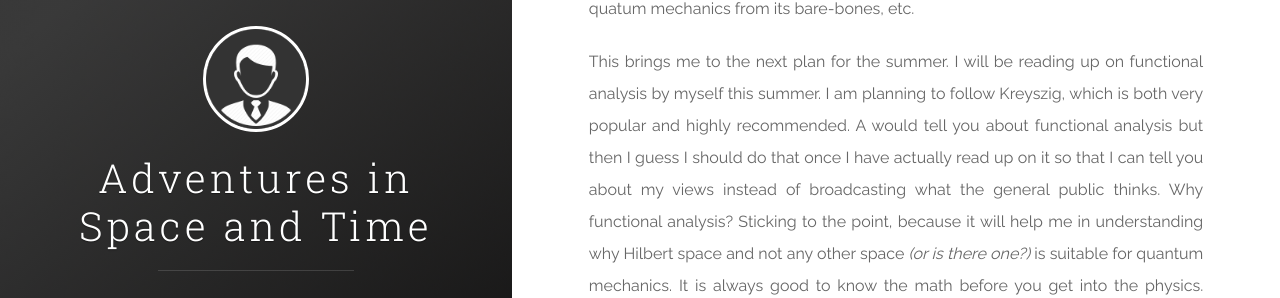
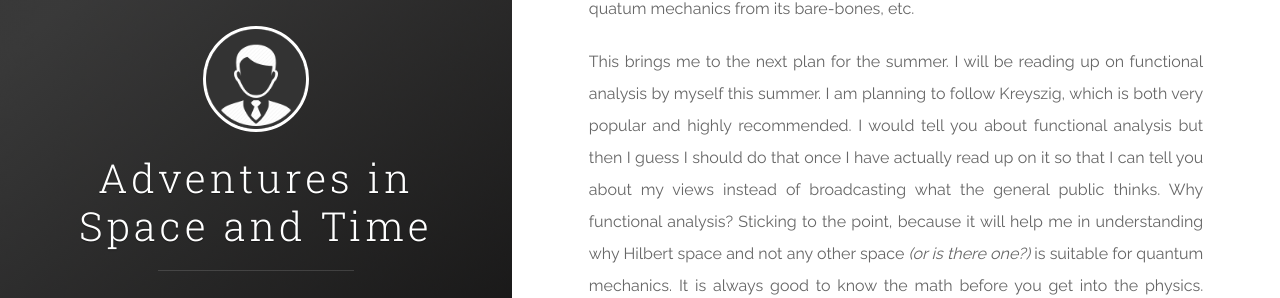
Before and after one commit to theStarlord/mne.github.io, a Jekyll site: the page built from _posts/2018-04-21-summer-plans.markdown, in a window 1280 px wide and 900 px high, scrolled down 390 px. Shown: the part 208-506 px from the top of the window. Built offline with Jekyll 4.4.1, drawn with Linux system fonts in a browser that asks for light colours.

Commit message:
Typos fixed

```diff
--- a/_posts/2018-04-21-summer-plans.markdown
+++ b/_posts/2018-04-21-summer-plans.markdown
@@ -9,7 +9,7 @@ Summer break is about to begin. And boy do I have a lot of work to do. Why, you
 
 I got accepted to the Summer Fellowship Programme- 2018, at IIT Madras. It was proably the best news I got this semester, as I felt directionless and was already wondering how to utilize my summer in a productive way. Yes, I am that kind of a guy, one who likes to plan things in advance *(but might not necessarily follow them at the end)*. This fellowship allows me to work under the supervision of the esteemed faculty of the Department of Physics at IIT Madras for a period of 60 days. I don't know what I am going to work on, but if asked, I'd liked to study the mathematical foundations of quantum mechanics. This would include studying about Hilbert spaces, why Hilbert spaces in quatum mechanics, formulation of quatum mechanics from its bare-bones, etc.
 
-This brings me to the next plan for the summer. I will be reading up on functional analysis by myself this summer. I am planning to follow Kreyszig, which is both very popular and highly recommended. A would tell you about functional analysis but then I guess I should do that once I have actually read up on it so that I can tell you about my views instead of broadcasting what the general public thinks. Why functional analysis? Sticking to the point, because it will help me in understanding why Hilbert space and not any other space *(or is there one?)* is suitable for quantum mechanics. It is always good to know the math before you get into the physics. While this is not a widely accepted opinion, this is certainly how I feel about things.
+This brings me to the next plan for the summer. I will be reading up on functional analysis by myself this summer. I am planning to follow Kreyszig, which is both very popular and highly recommended. I would tell you about functional analysis but then I guess I should do that once I have actually read up on it so that I can tell you about my views instead of broadcasting what the general public thinks. Why functional analysis? Sticking to the point, because it will help me in understanding why Hilbert space and not any other space *(or is there one?)* is suitable for quantum mechanics. It is always good to know the math before you get into the physics. While this is not a widely accepted opinion, this is certainly how I feel about things.
 
 Functional analysis will also help me in another thing I am pursuing on the side: loop quantum gravity. I started working on loop quantum gravity since the mid of this semester, and by working I mean reading up on things related to loop quantum gravity which will help me understand the basic philosophy and mathematics *(which I think is the best definition of physics and I just came up with it, philosophy + mathematics, though I am sure it is a very common definition and I am not the first one to think about it, but it felt good when I did)* behind loop quantum gravity. I am currently studying how to quantize a classical theory and how we did that to get our quantum theory. One thing that my supervisor has asked me to do for the summer related to this pursuit is to get acquainted with GNS construction. What is it? Why? All answers will be provided once I am done with it.
 
```
